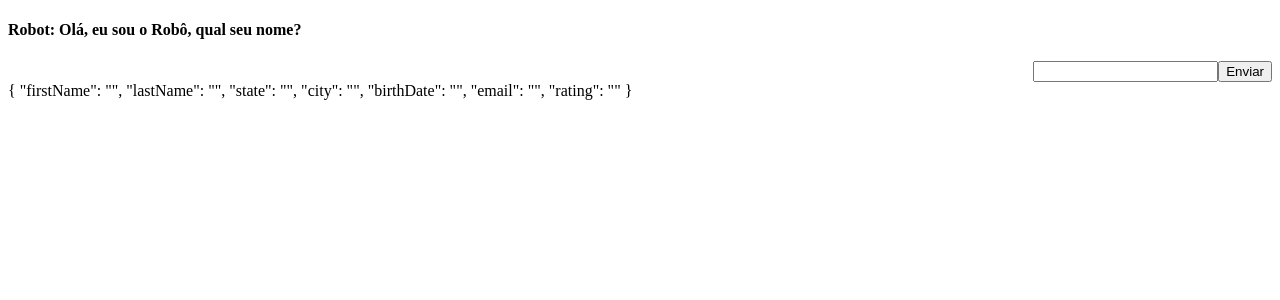
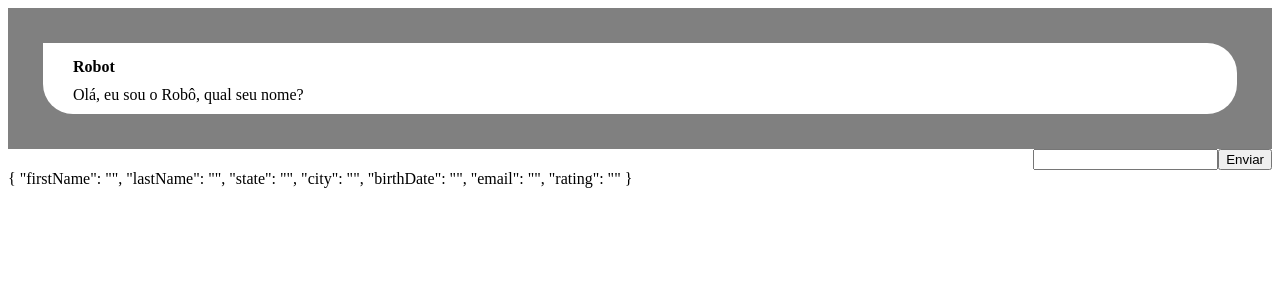
Before and after one commit to joao-zanutto/chat-form, a React (Create React App) app: page / in a window 1280 px wide. Shown: the top 300 px of the page. Built offline with nearby package versions, Linux system fonts and the light colour scheme.

Commit message:
Created first chat conversation design structure with balloons and aligned text

```diff
--- a/src/components/Chat.js
+++ b/src/components/Chat.js
@@ -1,19 +1,17 @@
-import React from 'react';
-import { robot } from '../defaults';
+import Message from './Message';
+
+const styles = {
+	chat: {
+		padding: 20,
+		backgroundColor: 'grey',
+	},
+};
 
 const Chat = ({ messageList }) => {
 	return (
-		<div>
+		<div style={styles.chat}>
 			{messageList.map((message) => {
-				if (message.sender === robot) {
-					return (
-						<h4>
-							{message.sender}: {message.text}
-						</h4>
-					);
-				} else {
-					return <h4 style={{ textAlign: 'right' }}> {message.text} </h4>;
-				}
+				return <Message message={message} />;
 			})}
 		</div>
 	);
--- /dev/null
+++ b/src/components/Message.js
@@ -0,0 +1,38 @@
+import React from 'react';
+import { robot } from '../defaults';
+
+const styles = {
+	robotBaloon: {
+		backgroundColor: 'white',
+		padding: 10,
+		paddingLeft: 30,
+		margin: 15,
+		borderRadius: 30,
+		borderTopLeftRadius: 0,
+	},
+	userBaloon: {
+		backgroundColor: 'white',
+		padding: 10,
+		paddingRight: 30,
+		margin: 15,
+		borderRadius: 30,
+		textAlign: 'right',
+		borderTopRightRadius: 0,
+	},
+	header: {
+		marginTop: 5,
+		marginBottom: 10,
+	},
+};
+
+const Message = ({ message }) => {
+	return (
+		<div
+			style={message.sender === robot ? styles.robotBaloon : styles.userBaloon}>
+			<h4 style={styles.header}>{message.sender}</h4>
+			<span> {message.text} </span>
+		</div>
+	);
+};
+
+export default Message;
```
Also changed, not shown: src/components/Form.js (+7 -1 lines).
